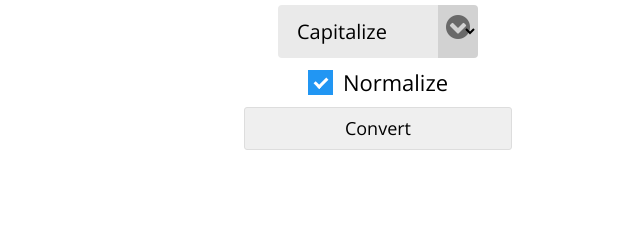
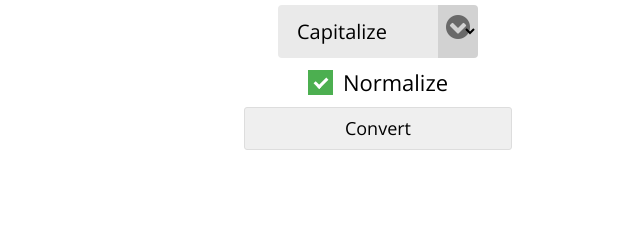
Before and after one commit to Asikur22/js-case-converter, a plain HTML site: page index.html in a window 1280 px wide. Both pictures are taken after a click on the label "Normalize". Shown: the part 352-592 px from the top of the page, 262-902 px from the left. Drawn offline with nearby package versions, Linux system fonts and the light colour scheme.

```diff
--- a/css/style.css
+++ b/css/style.css
@@ -107,7 +107,6 @@
 	width: 200px;
 	border: none;
 	font-size: 20px;
-	/* box-shadow: 0 5px 25px rgba(0, 0, 0, 0.2); */
 	-webkit-appearance: button;
 	appearance: button;
 	outline: none;
@@ -244,7 +243,7 @@
 
 /* When the checkbox is checked, add a blue background */
 .checkboxes-container input:checked ~ .checkmark {
-	background-color: #2196f3;
+	background-color: #4caf50;
 }
 
 /* When the checkbox is disabled, add a gray background */
@@ -277,7 +276,7 @@
 	top: 5px;
 	width: 5px;
 	height: 10px;
-	border: solid white;
+	border: solid #fff;
 	border-width: 0 3px 3px 0;
 	-webkit-transform: rotate(45deg);
 	-ms-transform: rotate(45deg);
```
